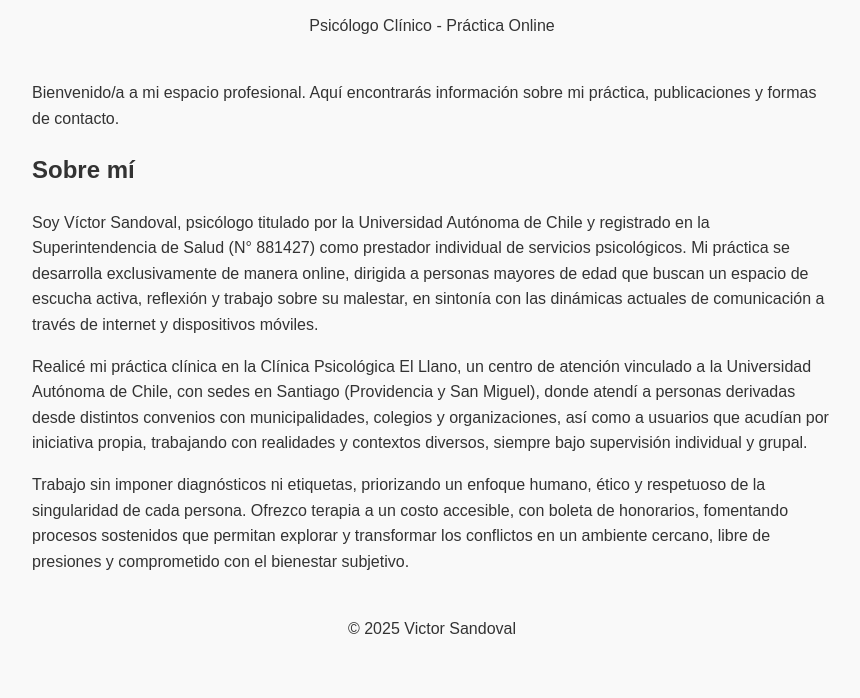
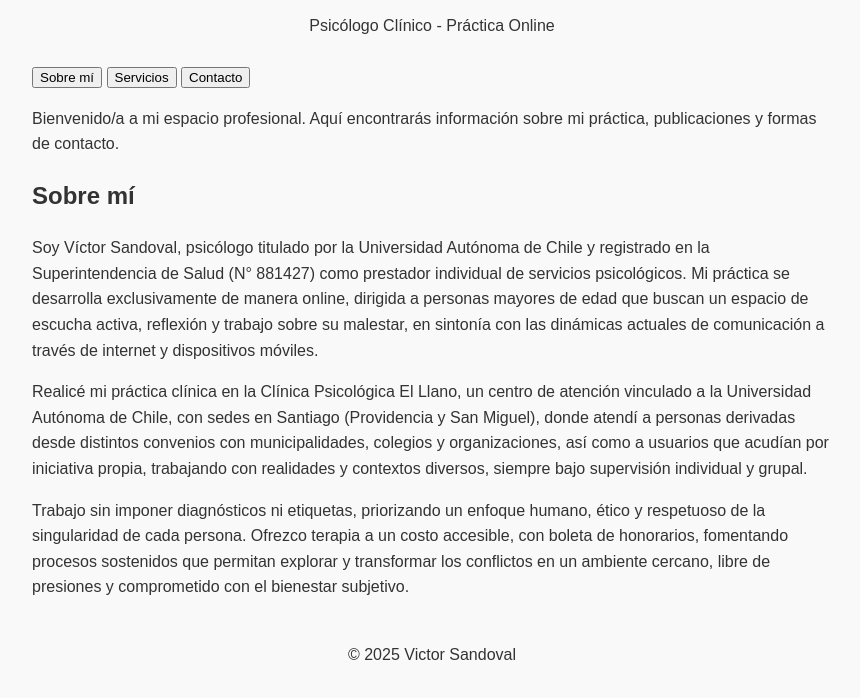
Before and after one commit to cydro64/tuusuario.github.io, a plain HTML site: page index.html in a window 1280 px wide. Shown: the part 106-804 px from the top of the page, without its empty margins (208-1068 px from the left). Drawn offline with Linux system fonts and the light colour scheme.

Commit message:
Añadir barra de pestañas

```diff
--- a/index.html
+++ b/index.html
@@ -11,6 +11,11 @@
         <h1>Victor Sandoval</h1>
         <p>Psicólogo Clínico - Práctica Online</p>
     </header>
+    <nav class="tabs">
+  <button class="tablink active" data-tab="sobre-mi">Sobre mí</button>
+  <button class="tablink" data-tab="servicios">Servicios</button>
+  <button class="tablink" data-tab="contacto">Contacto</button>
+</nav>
     <main>
         <p>Bienvenido/a a mi espacio profesional. Aquí encontrarás información sobre mi práctica, publicaciones y formas de contacto.</p>
         <section id="sobre-mi">
```
